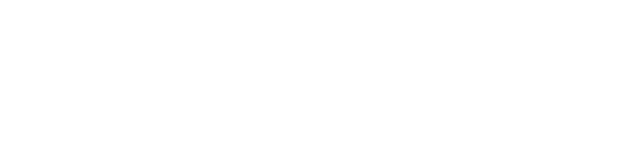
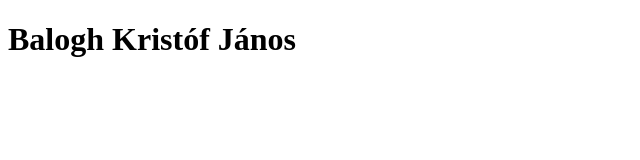
Before and after one commit to KristofUwU/0224, a plain HTML site: page index.html in a window 1280 px wide. Shown: the whole page, without its empty margins (0-640 px from the left). Drawn offline with Linux system fonts and the light colour scheme.

Commit message:
Név hozzáadva

```diff
--- a/index.html
+++ b/index.html
@@ -8,6 +8,6 @@
     <link rel="Stlyesheet" href="index.css">
 </head>
 <body>
-
+    <h1>Balogh Kristóf János</h1>
 </body>
 </html>
```
